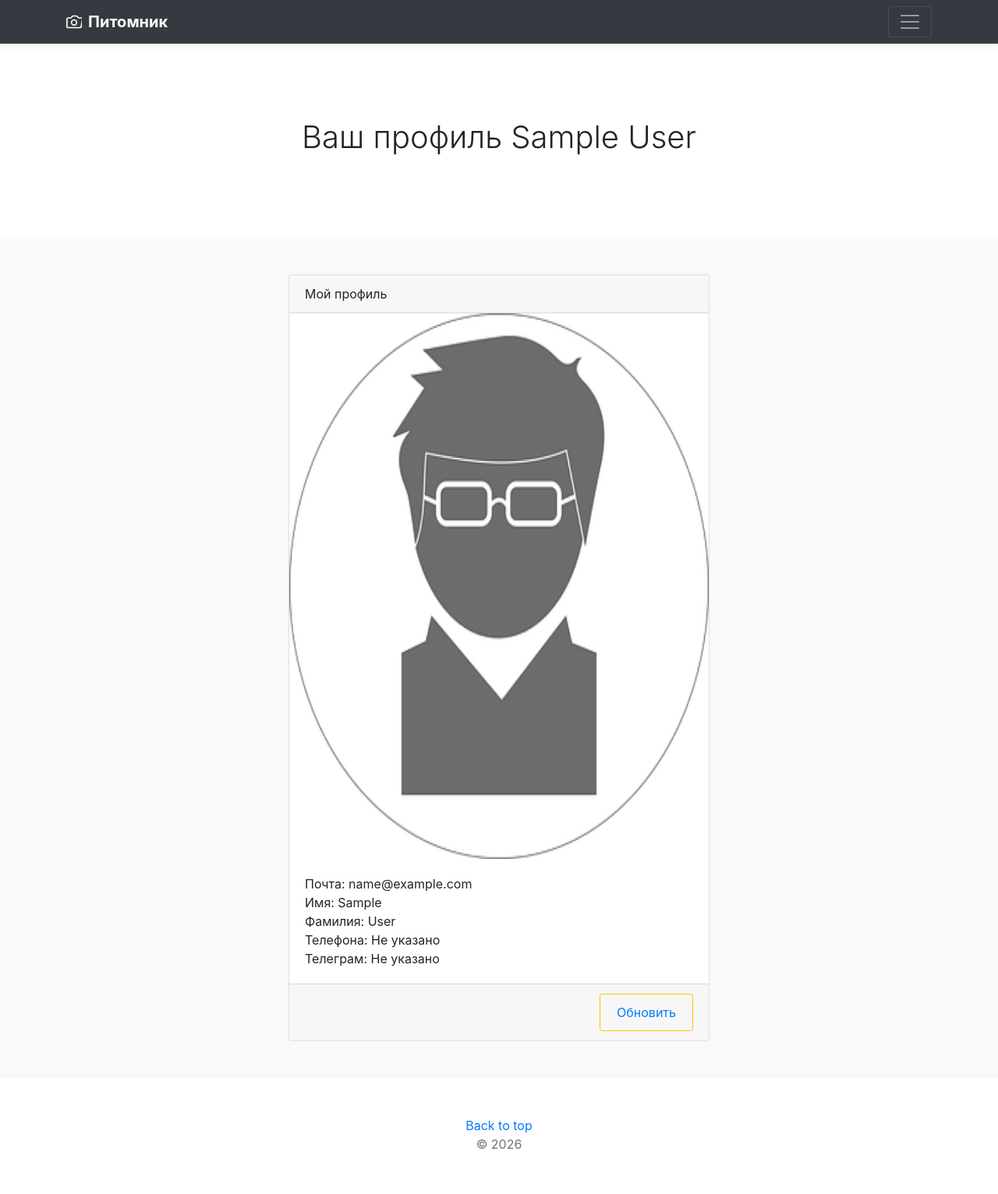
After one commit to Yura123410/frameworkDZCBV, a Django app: page /users/profile/ in a window 1280 px wide. The commit adds this page. Shown: the whole page at 78% size. Run offline with Django 5.2, Linux system fonts and the light colour scheme; the visitor is signed in with stand-in values (Sample User, id 1); some libraries are stand-ins or nearby versions.

Commit message:
- Добавлен функционал просмотра страницы пользователя

```diff
--- a/dogs/templates/dogs/base.html
+++ b/dogs/templates/dogs/base.html
@@ -28,7 +28,7 @@
                         <li><a href="{% url 'dogs:dogs_list' %}" class="text-white">Собаки</a></li>
                         <li><a href="{% url 'dogs:dog_create' %}" class="text-white">Добавить собаку</a></li>
                         {% if user.is_authenticated %}
-                            <li><a href="{% url 'users:user_register' %}" class="text-white">Профиль</a></li>
+                            <li><a href="{% url 'users:user_profile' %}" class="text-white">Профиль</a></li>
                         {% else %}
                             <li><a href="{% url 'users:user_login' %}" class="text-white">Вход</a></li>
                             <li><a href="{% url 'users:user_register' %}" class="text-white">Регистрация</a></li>
--- a/dogs/views.py
+++ b/dogs/views.py
@@ -24,7 +24,7 @@ def breeds_list_view(request):
 def breeds_dogs_list_view(request, pk: int):
     breeds_item = Breed.objects.get(pk=pk)
     context = {
-        'object_list': Dog.objects.filter(breed_id=pk),
+        'objects_list': Dog.objects.filter(breed_id=pk),
         'title': f'Собаки породы - {breeds_item}',
         'breed_pk': breeds_item.pk,
     }
--- /dev/null
+++ b/users/templates/users/user_profile_read_only.html
@@ -0,0 +1,29 @@
+{% extends 'dogs/base.html' %}
+{% load user_tags %}
+{% block content %}
+<div class="row">
+    <div class="col-3"></div>
+    <div class="col-6">
+        <div class="card">
+            <div class="card-header">Мой профиль</div>
+            <img class="card-img-top"
+             src="{{ user.avatar.photo|user_media }}" width="300" height="700"
+             alt="Card image cap">
+            <div class="card-body">
+                <span class="card-text">Почта: {{user.email}}</span><br>
+                <span class="card-text">Имя: {{user.first_name|default:"Не указано"}}</span><br>
+                <span class="card-text">Фамилия: {{user.last_name|default:"Не указано"}}</span><br>
+                <span class="card-text">Телефона: {{user.phone|default:"Не указано"}}</span><br>
+                <span class="card-text">Телеграм: {{user.telegram|default:"Не указано"}}</span><br>
+            </div>
+            <div class="card-footer">
+                <button class="btn btn-outline-warning btn-sm float-right">
+                    <a class="btn btn-link" href="{% url 'users:user_profile' %}">Обновить</a>
+                </button>
+            </div>
+        </div>
+    </div>
+</div>
+
+
+{% endblock %}
--- /dev/null
+++ b/users/templatetags/user_tags.py
@@ -0,0 +1,9 @@
+from django import template
+
+register = template.Library()
+
+@register.filter()
+def user_media(val):
+    if val:
+        return fr'/media/{val}'
+    return '/static/8255610.png'
--- a/users/urls.py
+++ b/users/urls.py
@@ -1,11 +1,12 @@
 from django.urls import path
 
 from users.apps import UsersConfig
-from users.views import user_register_view, user_login_view
+from users.views import user_register_view, user_login_view, user_profile_view
 
 app_name = UsersConfig.name
 
 urlpatterns = [
     path('', user_login_view, name='user_login'),
     path('register/', user_register_view, name='user_register'),
+    path('profile/', user_profile_view, name='user_profile'),
 ]
--- a/users/views.py
+++ b/users/views.py
@@ -40,3 +40,15 @@ def user_login_view(request):
         'form': UserLoginForm
     }
     return render(request, 'users/user_login.html', context=context)
+
+
+def user_profile_view(request):
+    user_object = request.user
+    if user_object.first_name and user_object.last_name:
+        user_name = user_object.first_name + ' ' + user_object.last_name
+    else:
+        user_name = "Anonymous"
+    context = {
+        'title': f'Ваш профиль {user_name}'
+    }
+    return render(request, 'users/user_profile_read_only.html', context)
```
Also changed, not shown: users/forms.py (+6 -1 lines), users/templatetags/__init__.py (added).
